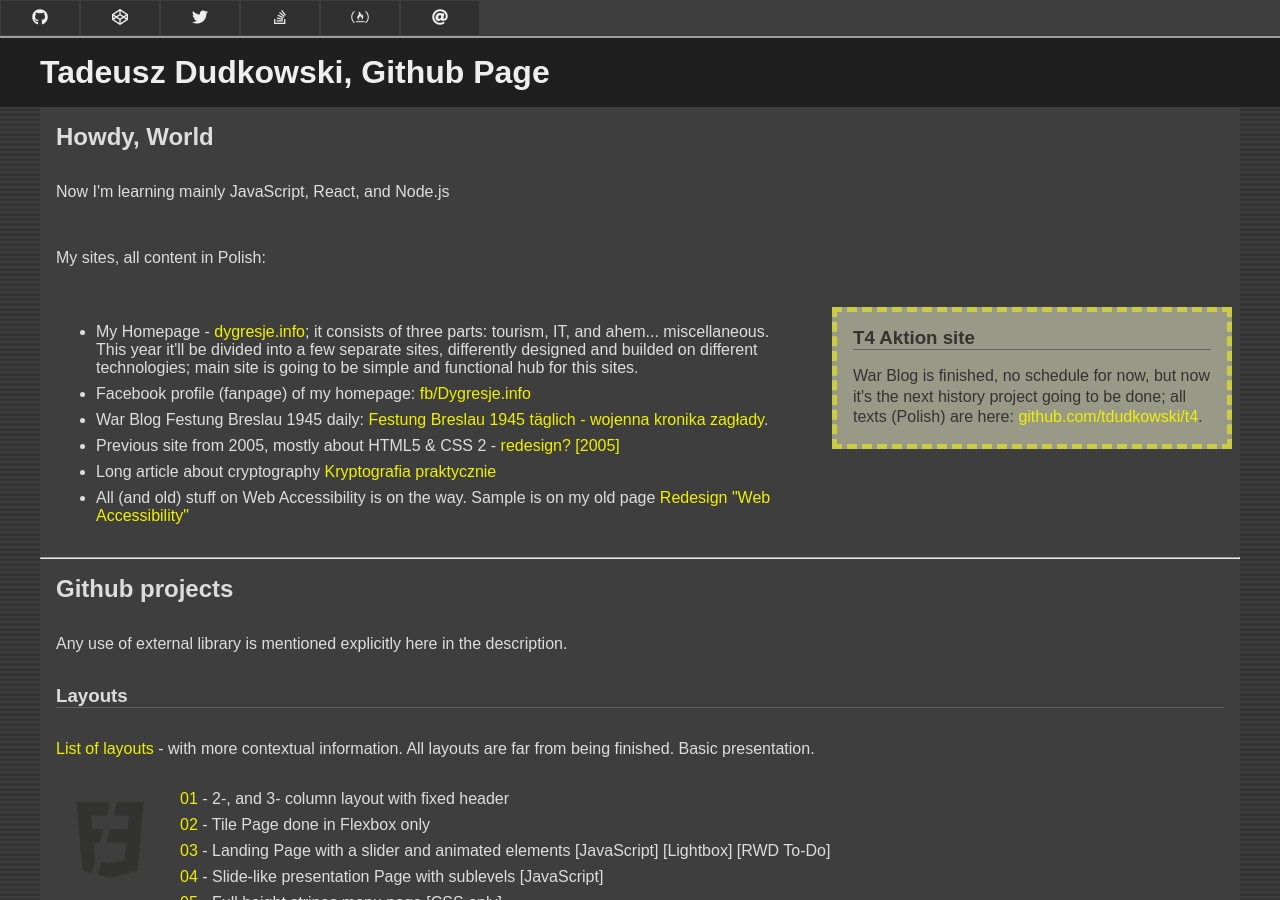
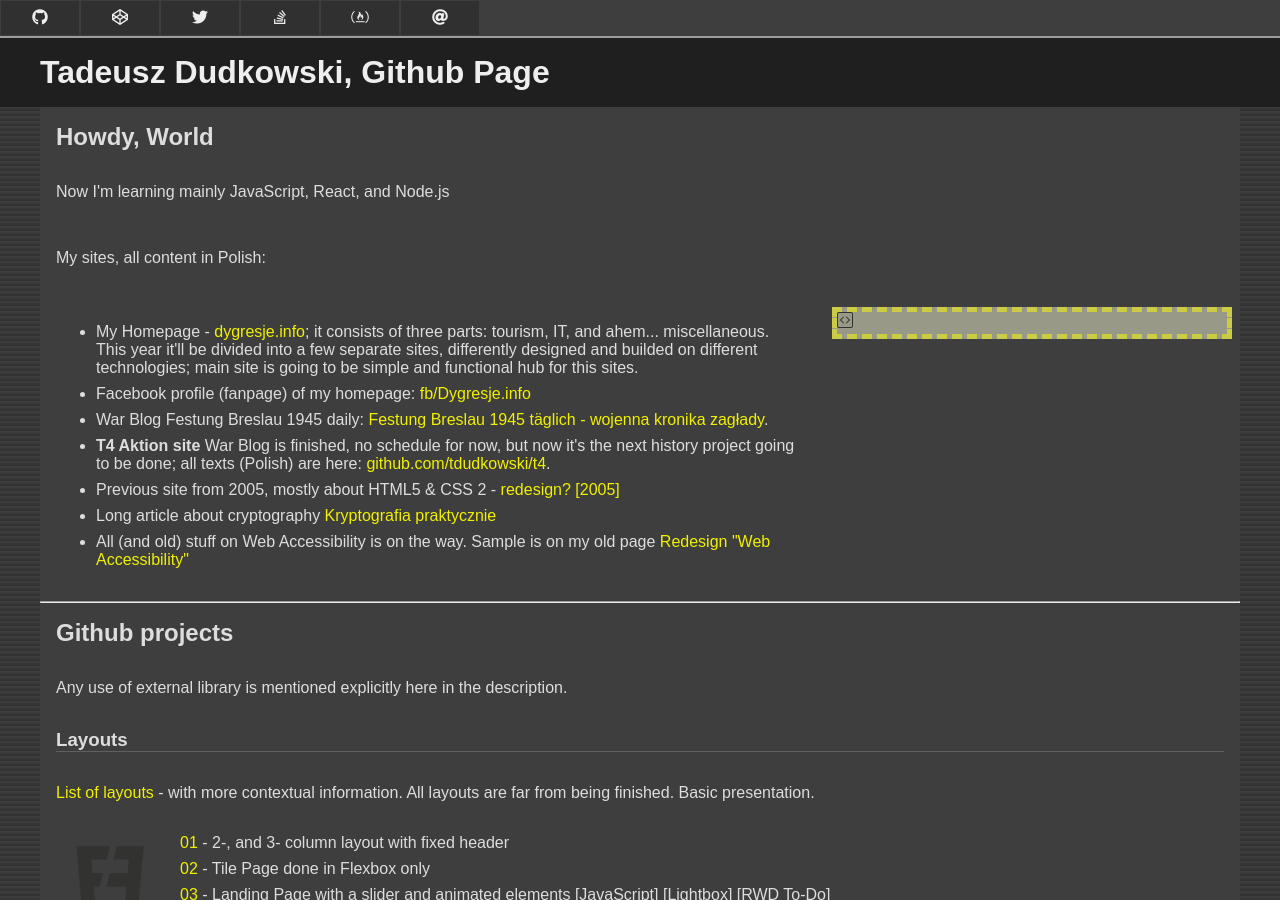
Before and after one commit to tdudkowski/tdudkowski.github.io, a Jekyll site: the page built from index.html, in a window 1280 px wide and 900 px high. Built offline with Jekyll 4.4.1, drawn with Linux system fonts in a browser that asks for light colours; nearby versions of some CDN libraries; some of the changed lines change nothing that is shown.

Commit message:
add icon to layout

```diff
--- a/index.html
+++ b/index.html
@@ -32,7 +32,12 @@ title: Tadeusz Dudkowski, Github Page
         >Festung Breslau 1945 täglich - wojenna kronika zagłady</a
       >.
     </li>
-
+    <li>
+      <strong>T4 Aktion site</strong> War Blog is finished, no schedule for now,
+      but now it's the next history project going to be done; all texts (Polish)
+      are here:
+      <a href="https://github.com/tdudkowski/t4">github.com/tdudkowski/t4</a>.
+    </li>
     <li>
       Previous site from 2005, mostly about HTML5 & CSS 2 -
       <a href="http://tdudkows.ayz.pl/redesign/">redesign? [2005]</a>
@@ -54,12 +59,23 @@ title: Tadeusz Dudkowski, Github Page
   </ul>
 
   <div class="doc100">
-    <h3>T4 Aktion site</h3>
-    <p>
-      War Blog is finished, no schedule for now, but now it's the next history
-      project going to be done; all texts (Polish) are here:
-      <a href="https://github.com/tdudkowski/t4">github.com/tdudkowski/t4</a>.
-    </p>
+    <svg
+      width="1em"
+      height="1em"
+      viewBox="0 0 16 16"
+      class="bi bi-code-square"
+      fill="currentColor"
+      xmlns="http://www.w3.org/2000/svg"
+    >
+      <path
+        fill-rule="evenodd"
+        d="M14 1H2a1 1 0 0 0-1 1v12a1 1 0 0 0 1 1h12a1 1 0 0 0 1-1V2a1 1 0 0 0-1-1zM2 0a2 2 0 0 0-2 2v12a2 2 0 0 0 2 2h12a2 2 0 0 0 2-2V2a2 2 0 0 0-2-2H2z"
+      />
+      <path
+        fill-rule="evenodd"
+        d="M6.854 4.646a.5.5 0 0 1 0 .708L4.207 8l2.647 2.646a.5.5 0 0 1-.708.708l-3-3a.5.5 0 0 1 0-.708l3-3a.5.5 0 0 1 .708 0zm2.292 0a.5.5 0 0 0 0 .708L11.793 8l-2.647 2.646a.5.5 0 0 0 .708.708l3-3a.5.5 0 0 0 0-.708l-3-3a.5.5 0 0 0-.708 0z"
+      />
+    </svg>
   </div>
 
   <!-- <div class="doc100">
```
